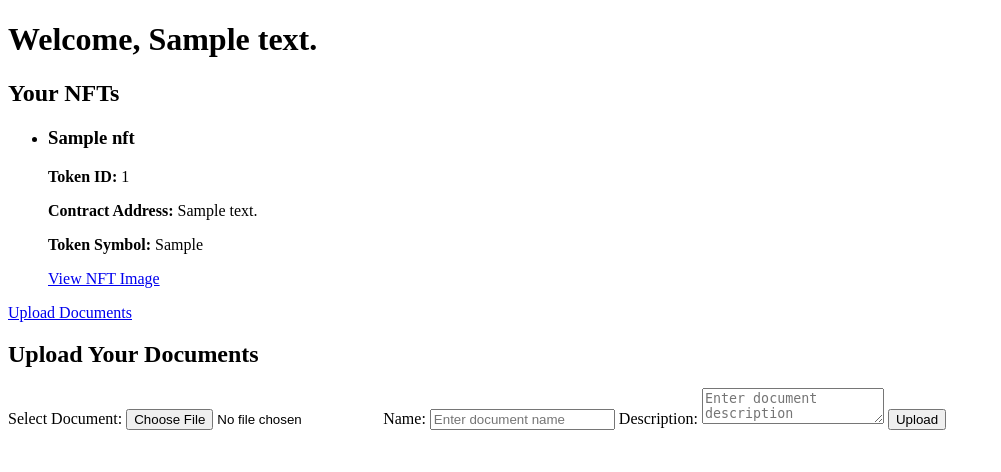
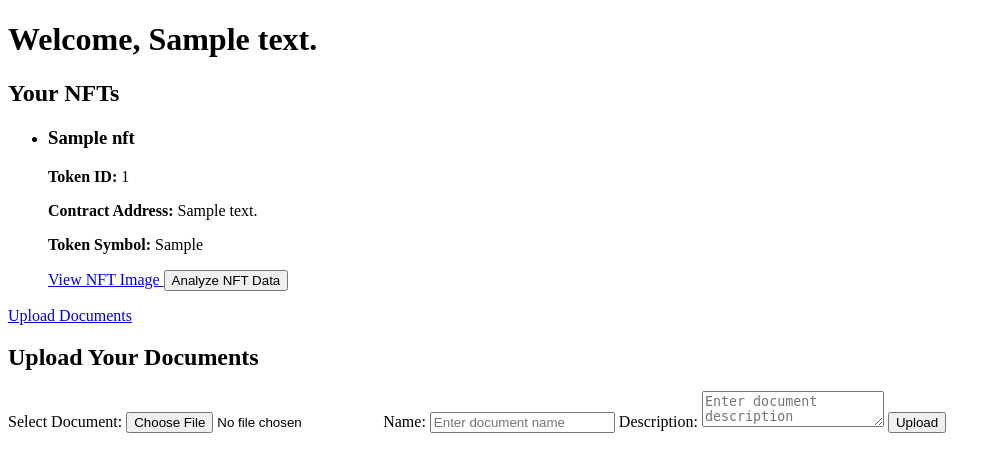
Before and after one commit to zayedu/ChainedSimple, a Flask app: template templates/dashboard.html in a window 1280 px wide. Shown: the top 472 px of the page, without its empty margins (0-1001 px from the left). Run offline with Flask 3, Linux system fonts and the light colour scheme; the template is opened without the code that fills it: most values are stand-ins (such as "Sample title", 1, 10 or a date in 2020).

Commit message:
integrated cohere api

```diff
--- a/app.py
+++ b/app.py
@@ -4,6 +4,8 @@ import requests
 from flask import Flask, render_template, request, redirect, url_for, jsonify, session
 from utils.verbwire import get_wallet_nfts, update_nft_metadata
 import os
+import json
+import cohere
 
 # Import the refactored Verbwire helper functions
 from utils.verbwire import (
@@ -35,9 +37,9 @@ def dashboard():
 
     if "error" in nfts_response:
         return render_template("login.html", error=nfts_response["error"])
-    print(nfts_response)
+   # print(nfts_response)
     nfts = nfts_response.get("nfts", [])
-    print(nfts)
+    #print(nfts)
     return render_template("dashboard.html", wallet_address=wallet_address, nfts=nfts)
 
 @app.route('/register', methods=['POST'])
@@ -51,7 +53,7 @@ def register():
         return jsonify({"error": "wallet_address and metadata_url are required"}), 400
 
     resp = mint_nft_from_metadata_url(metadata_url, wallet_address, chain=chain)
-    pprint(resp)
+    #pprint(resp)
     return jsonify(resp), 200
 
 
@@ -72,7 +74,7 @@ def auth_user():
 
     # Default to chain="sepolia" and tokenType="nft721"
     nfts_response = get_wallet_nfts(wallet_address)
-    pprint(nfts_response)
+    #pprint(nfts_response)
 
     # If there's an error or the "nfts" list is empty, handle accordingly
     if "error" in nfts_response:
@@ -109,7 +111,7 @@ def check_status():
         return jsonify({"error": "transaction_id is required"}), 400
 
     resp = check_transaction_status(transaction_id)
-    pprint(resp)
+   # pprint(resp)
     return jsonify(resp), 200
 
 
@@ -192,7 +194,7 @@ def upload_page():
     """
     Handles the upload page and processes file uploads.
     """
-    print("hello")
+    #print("hello")
     if request.method == 'POST':
         if 'file' not in request.files:
             return render_template('upload.html', error="No file part in the request.")
@@ -209,7 +211,7 @@ def upload_page():
 
         try:
             response = store_file_as_metadata(file_path, name=name, description=description)
-            print("hello")
+          #  print("hello")
             # Add success data to pass to the template
             return render_template('upload.html', success=response)
         finally:
@@ -248,5 +250,97 @@ def view_nft_image():
     # Step 2: Redirect to the image URL
     return jsonify(metadata)
 
+
+def get_view_nft_data(token_id, contract_address, chain="sepolia"):
+    """
+    Calls Verbwire's getNFTDetails endpoint to retrieve the NFT metadata,
+    then redirects to the 'image' URL in the metadata.
+
+    Query Parameters:
+      - contract_address: NFT contract address
+      - token_id: NFT token ID
+      - chain: Blockchain network (default: "sepolia")
+    """
+
+
+    if not contract_address or not token_id:
+        return jsonify({"error": "Missing contract_address or token_id"}), 400
+
+    # Step 1: Fetch NFT details using the Verbwire helper
+    from utils.verbwire import get_nft_details
+    details = get_nft_details(contract_address, token_id, chain=chain, populate_metadata=True)
+    ipfs_uri = details.get('nft_details').get("tokenURI")
+    ipfs = requests.get(ipfs_uri)
+
+    metadata = details.get("nft_details").get("metadata")
+    if "error" in details:
+        return jsonify({"error": details["error"]}), 400
+
+    # Step 2: Redirect to the image URL
+    return metadata
+
+@app.route('/process_nft_with_llm', methods=['POST'])
+def process_nft_with_llm():
+    """
+    Processes NFT metadata using Cohere's LLM.
+    Expects JSON:
+    {
+      "contract_address": "<NFT contract address>",
+      "token_id": "<NFT token ID>",
+      "chain": "<Blockchain network (default: 'sepolia')>"
+    }
+    Retrieves metadata using /view_nft_image and processes it with Cohere's LLM.
+    """
+
+    data = request.get_json()
+    contract_address = data.get('contract_address')
+    token_id = data.get('token_id')
+    print (contract_address,token_id)
+    chain = data.get("chain", "sepolia")  # Default to "sepolia"
+
+    if not contract_address or not token_id:
+        return jsonify({"error": "Missing contract_address or token_id"}), 400
+
+    try:
+        # Step 1: Retrieve metadata from /view_nft_image
+        view_nft_response = get_view_nft_data(token_id, contract_address, chain=chain)
+
+
+        pprint(str(view_nft_response))
+
+
+        # Step 2: Validate metadata is JSON
+        #if not isinstance(metadata, dict):
+        #    return jsonify({"error": "Metadata is not in JSON format."}), 400
+
+
+        # Step 3: Process metadata with Cohere
+        co = cohere.Client(os.getenv("COHERE_API_KEY"))
+        prompt = (
+            f"{str(view_nft_response)} Here is the JSON for a person's financial data. "
+            "Provide short feedback to the user about their finances."
+        )
+
+        response = co.generate(
+            model="command-r-plus-08-2024",
+            prompt=prompt,
+            max_tokens=150,
+            temperature=0.7,
+        )
+
+        feedback = response.generations[0].text.strip()
+        print(feedback)
+        # Step 4: Return processed feedback
+        return jsonify({
+            "contract_address": contract_address,
+            "token_id": token_id,
+            "processed_text": feedback
+        }), 200
+
+    except Exception as e:
+        return jsonify({"error": str(e)}), 500
+
+
+
 if __name__ == '__main__':
     app.run(debug=True)
--- a/templates/dashboard.html
+++ b/templates/dashboard.html
@@ -21,6 +21,14 @@
                             <a href="{{ url_for('view_nft_image', contract_address=nft.contractAddress, token_id=nft.tokenID, chain='sepolia') }}" target="_blank">
                                 View NFT Image
                             </a>
+                            <button onclick="processNFT('{{ nft.contractAddress }}', '{{ nft.tokenID }}', 'sepolia')">
+                                Analyze NFT Data
+                            </button>
+
+                            <!-- Div to display feedback -->
+                            <div id="feedback-{{ nft.tokenID }}" style="margin-top: 10px; display: none; border: 1px solid #ccc; padding: 10px;">
+                                <p>Processing...</p>
+                            </div>
                         </li>
                     {% endfor %}
                 </ul>
@@ -112,6 +120,42 @@
                 }
             });
         </script>
+ <script>
+    async function processNFT(contractAddress, tokenID, chain = 'sepolia') {
+        const feedbackDiv = document.getElementById(`feedback-${tokenID}`);
+        feedbackDiv.style.display = 'block';
+        feedbackDiv.innerHTML = `<p>Processing NFT data...</p>`;
 
+        try {
+            // Send a POST request to /process_nft_with_llm
+            const response = await fetch('/process_nft_with_llm', {
+                method: 'POST',
+                headers: {
+                    'Content-Type': 'application/json',
+                },
+                body: JSON.stringify({
+                    contract_address: contractAddress,
+                    token_id: tokenID,
+                    chain: chain,
+                }),
+            });
+
+            const result = await response.json();
+
+            // Display feedback or error
+            if (response.ok) {
+                feedbackDiv.innerHTML = `
+                    <p><strong>Processed Feedback:</strong></p>
+                    <p>${result.processed_text}</p>
+                `;
+            } else {
+                feedbackDiv.innerHTML = `<p>Error: ${result.error || 'Failed to process NFT data.'}</p>`;
+            }
+        } catch (error) {
+            console.error('Error processing NFT data:', error);
+            feedbackDiv.innerHTML = `<p>An error occurred while processing the NFT data. Please try again.</p>`;
+        }
+    }
+</script>
     </body>
 </html>
```
Also changed, not shown: utils/cohere.py (added, +86 -0 lines).
